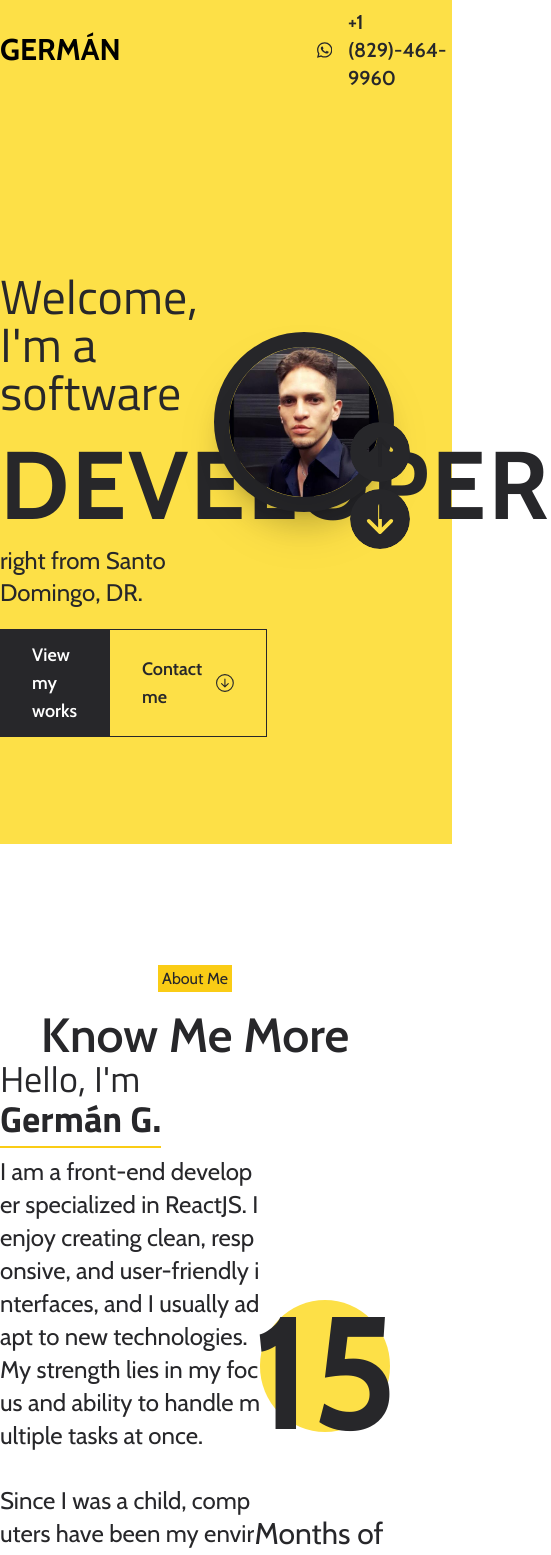
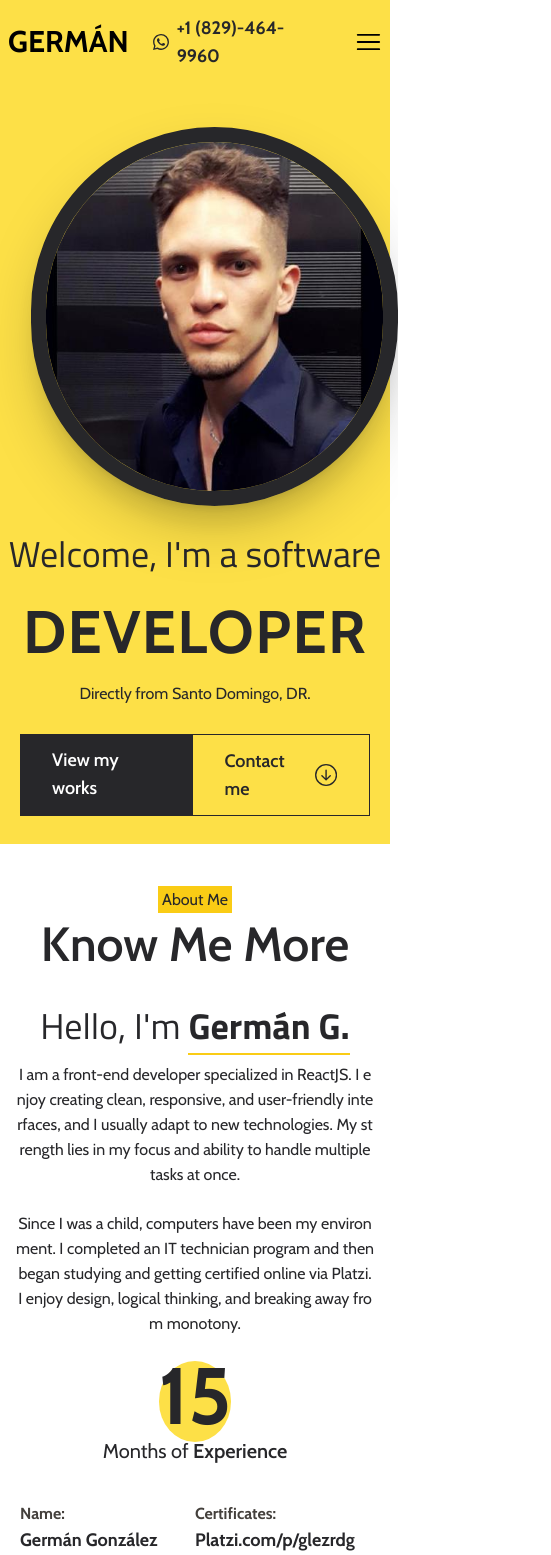
Before and after one commit to glezrdg/portfolio, a React (Vite) app: page / in a window 390 px wide. Shown: the top 1555 px of the page, 551 px wide, since content can reach past the window. Built offline with nearby package versions, Linux system fonts and the light colour scheme.

Commit message:
portfolio almost finished

```diff
--- a/src/components/Header.jsx
+++ b/src/components/Header.jsx
@@ -42,11 +42,11 @@ function Header({ children }) {
       path: "#summary",
     },
     {
-      position: 4183.890625,
+      position: 4378.5,
       path: "#portfolio",
     },
     {
-      position: 5156.890625,
+      position: 5351.5,
       path: "#contact",
     },
   ];
@@ -81,29 +81,29 @@ function Header({ children }) {
   return (
     <div>
       <header
-        className={`flex items-center transition-all fixed z-10 h-[7vh] left-0 right-0 top-0 cursor-pointer ${
+        className={`flex items-center transition-all fixed z-10 xl:h-[7vh] lg:h-[10vh] md:h-[10vh] max-sm:h-[10vh] left-0 right-0 top-0 cursor-pointer   max-sm:w-full ${
           scrollNav ? "bg-white shadow-md" : "bg-transparent"
         }`}
       >
         <nav
-          className={`w-[100vw] md:w-[68vw] m-auto flex items-center justify-between web-font`}
+          className={`w-[100vw] xl:w-[68vw] xl:m-auto  md:mx-10 lg:mx-10 flex items-center justify-between web-font max-sm:w-full max-sm:px-2 `}
         >
           <h2 className="text-3xl  font-bold">
             <a href="#home">GERMÁN </a>
           </h2>
-          <div className="flex items-center justify-between text-xl  w-1/4 ">
+          <div className="flex items-center justify-between text-xl  xl:w-1/4 md:w-2/3 lg:w-1/3 max-sm:w-full  ">
             <a
-              className="flex items-center mr-5 font-semibold  text-zinc-800  px-6 py-2 hover:scale-105 transition-all "
+              className="flex items-center mr-5 font-semibold  text-zinc-800  px-6 py-2 hover:scale-105 transition-all max-sm:text-lg max-sm:font-bold "
               href="https://wa.me/+18294649960"
             >
-              <BsWhatsapp className="mr-4 text-2xl" />
+              <BsWhatsapp className="mr-4 max-sm:mr-2 " />
               <p>+1 (829)-464-9960</p>
             </a>
 
-            <RxHamburgerMenu className="text-4xl " />
+            <RxHamburgerMenu className="text-4xl max-sm:text-3xl" />
           </div>
         </nav>
-        <div className="fixed  w-[5vw] h-[15vh]  flex flex-col justify-between items-center top-[50%] right-0 z-50 cursor-pointer">
+        <div className="fixed md:hidden lg:hidden w-[5vw] h-[15vh]  xl:flex flex-col justify-between items-center top-[50%] right-0 z-50 cursor-pointer max-sm:hidden">
           <div onClick={() => ScrollToScreen("up")} className="">
             <BsFillArrowUpCircleFill className=" text-6xl text-zinc-800 hover:scale-110 hover:bg-red-500 rounded-full m-0 p-0 transition-all" />
           </div>
@@ -112,8 +112,8 @@ function Header({ children }) {
           </div>
         </div>
       </header>
-      <main className="xl:w-[68vw] h-[100vh] m-auto text-zinc-800  relative">
-        <div className="absolute top-0 bottom-0 -right-[16vw] -z-10 -left-[16vw] bg-yellow-300 "></div>
+      <main className="xl:w-[68vw] lg:w-[100vw] md:w-[100vw] max-sm:w-[100vw] bg-yellow-300 h-[100vh] m-auto max-sm:m-0 text-zinc-800  relative">
+        <div className="absolute top-0 bottom-0 -right-[16vw] xl:flex lg:hidden md:hidden -z-10 -left-[16vw] bg-yellow-300 max-sm:hidden "></div>
 
         {children}
       </main>
--- a/src/index.css
+++ b/src/index.css
@@ -51,6 +51,26 @@ html{
   font-size: 10rem;
   font-weight: 700;
 }
+
+
+@media (max-width: 1024px) {
+  .redondo{
+    position: absolute;
+    z-index: -1;
+    top: 25%;
+    right: 0;
+    left: 0;
+    bottom: 0;
+    width: 100%;
+    height: 80%;
+    border-radius: 100%;
+  }
+  .redondo-num{
+    font-size: 5rem;
+
+  }
+}
+
 .transition{
   transition-property: all;
   transition-timing-function: cubic-bezier(0.4, 0, 0.2, 1);
@@ -63,7 +83,9 @@ html{
 
 .figure {
   position: relative;
-
+  /* animation-name: difuminado;
+  animation-duration: 3s;
+  animation-iteration-count: infinite; */
 }
 
 .image {
@@ -81,6 +103,7 @@ html{
   width: 100%;
   opacity: 0;
 
+
   background: rgba(0, 0, 0, 0.5);
   backdrop-filter: blur(5px);
   transition-property: all;
@@ -88,6 +111,14 @@ html{
   transition-duration: 300ms;
   user-select: none;
 
+}
+@media (max-width:1024px) {
+  .overlay{
+    animation-name: difuminado;
+    animation-duration: 10s;
+    animation-iteration-count: infinite;
+    animation-delay: 3s;
+  }
 }
 .figure:hover{
   --tw-scale-x: 1.05;
@@ -101,6 +132,18 @@ html{
 .figure:hover .overlay {
   opacity: 1;
 
+}
+
+
+/* animations */
+@keyframes difuminado {
+  0% { opacity: 0; }
+  40% {
+    opacity: 1  ;
+
+   }
+   60%{opacity: 1;}
+   100% {opacity:0;}
 }
 
 .text {
--- a/src/pages/about-me.jsx
+++ b/src/pages/about-me.jsx
@@ -4,22 +4,24 @@ const About = () => {
   return (
     <section
       id="about"
-      className=" h-[100vh]  flex flex-col items-center justify-center "
+      className=" h-[100vh] lg:h-[100vh] md:h-[120vh] max-sm:h-full    flex flex-col items-center justify-center  "
     >
-      <div className="text-center ">
+      <div className="text-center   xl:h-[10vh] ">
         <span className="bg-yellow-400  p-1">About Me</span>
-        <h2 className="text-5xl font-semibold mt-5">Know Me More</h2>
+        <h2 className="text-5xl max-sm:mt-2  font-semibold xl:mt-5 lg:mt-2 md:mt-0 ">
+          Know Me More
+        </h2>
       </div>
-      <div className=" h-3/5 flex flex-col justify-evenly items-center ">
-        <div className="flex w-full ">
-          <div className="w-2/3   ">
+      <div className=" xl:h-3/5  h-4/5 flex flex-col justify-evenly items-center ">
+        <div className="flex xl:flex-row xl:w-full lg:flex-col lg:justify-evenly lg:items-center md:flex-col md:justify-evenly md:items-center max-sm:flex-col max-sm:items-center ">
+          <div className="xl:w-2/3 xl:m-0 lg:w-3/5   md:w-[80vw] max-sm:w-full  max-sm:text-center max-sm:px-4">
             <h1 className="text-4xl web-font">
               Hello, I'm{" "}
               <span className="font-bold border-b-2 border-yellow-400 web-font  underline-offset-8 ">
                 Germán G.
               </span>
             </h1>
-            <p className="text-2xl w-full mt-4 web-font break-all ">
+            <p className="xl:text-2xl lg:text-xl md:text-xl w-full mt-4 web-font break-all ">
               <span>
                 I am a front-end developer specialized in ReactJS. I enjoy
                 creating clean, responsive, and user-friendly interfaces, and I
@@ -51,39 +53,43 @@ const About = () => {
               </span> */}
             </p>
           </div>
-          <div className="flex flex-col justify-center items-center  w-1/3">
-            <div className="relative mb-2 ">
+          <div className="flex flex-col justify-center items-center  w-1/3 max-sm:w-1/2">
+            <div className="relative xl:mb-2 xl:h-auto lg:mb-0 lg:h-[12vh] md:h-[12vh] max-sm:h-[12vh] ">
               <div className="  redondo  bg-yellow-300"></div>
-              <h1 className="redondo-num">15</h1>
+              <h1 className="redondo-num ">15</h1>
             </div>
-            <h1 className="text-3xl mt-4">
-              Months of <span className="font-semibold">Experiance</span>
+            <h1 className="xl:text-3xl lg:text-xl max-sm:text-xl max-sm:text-center max-sm:w-full   xl:mt-4 lg:mt-0">
+              Months of <span className="font-semibold">Experience</span>
             </h1>
           </div>
         </div>
-        <div className="grid grid-cols-4 w-full font-bold">
+        <div className="grid xl:grid-cols-4 xl:place-items-start lg:grid-cols-2 lg:gap-3 lg:place-items-center md:grid-cols-2 md:gap-3 md:place-items-center w-full font-bold max-sm:grid-cols-2 max-sm:px-5">
           <div>
             <span className="text-stone-700">Name:</span>
-            <h2 className="text-2xl font-bold">Germán González</h2>
+            <h2 className="text-2xl max-sm:text-lg font-bold">
+              Germán González
+            </h2>
           </div>
           <div className="flex flex-col">
             <span className="text-stone-700">Certificates:</span>
             <a
               href="https://platzi.com/p/glezrdg"
-              className="text-2xl font-bold hover:scale-105 transition-all"
+              className="text-2xl max-sm:text-lg font-bold hover:scale-105 transition-all"
             >
               Platzi.com/p/glezrdg
             </a>
           </div>
           <div>
             <span className="text-stone-700">E-mail:</span>
-            <h2 className="text-2xl font-bold select-text">
+            <h2 className="text-2xl max-sm:text-lg font-bold select-text">
               Glezrdg@gmail.com
             </h2>
           </div>
           <div>
             <span className="text-stone-700">From:</span>
-            <h2 className="text-2xl font-bold">Santo Domingo, DR</h2>
+            <h2 className="text-2xl max-sm:text-lg font-bold">
+              Santo Domingo, DR
+            </h2>
           </div>
         </div>
       </div>
--- a/src/pages/home.jsx
+++ b/src/pages/home.jsx
@@ -5,19 +5,23 @@ const Home = () => {
   return (
     <section
       id="home"
-      className="h-[100vh]   flex justify-center items-center cursor-pointer"
+      className="h-[100vh] flex  xl:flex-row  lg:flex-col-reverse md:flex-col-reverse max-sm:flex-col-reverse justify-center items-center cursor-pointer max-sm:justify-start max-sm:w-[100vw] "
     >
-      <div className="w-1/2 h-2/5  flex flex-col justify-evenly py-5">
-        <h2 className="text-5xl  web-font ">Welcome, I'm a software</h2>
-        <h1 className="text-8xl font-bold mb-3 mt-5 tracking-wide	">
+      <div className="w-1/2 lg:h-1/2 xl:h-2/5 flex flex-col xl:items-start lg:items-center max-sm:w-full max-sm:h-2/5     max-sm:items-center  justify-evenly py-5">
+        <h2 className="xl:text-5xl md:text-4xl lg:text-4xl max-sm:text-4xl lg:text-center web-font ">
+          Welcome, I'm a software
+        </h2>
+        <h1 className="xl:text-8xl lg:text-6xl md:text-6xl font-bold mb-3 mt-5 tracking-wide	max-sm:text-6xl">
           {" "}
           DEVELOPER
         </h1>
-        <p className="text-2xl mb-5">right from Santo Domingo, DR. </p>
-        <div className="flex w-3/5 justify-between text-lg font-semibold ">
+        <p className="xl:text-2xl lg:text-xl md:text-xl mb-5">
+          Directly from Santo Domingo, DR.{" "}
+        </p>
+        <div className="flex xl:w-3/5 lg:w-4/5 max-sm:w-full max-sm:px-5 justify-between text-lg font-semibold ">
           <a
             href="#portfolio"
-            className="px-8 py-3 bg-zinc-800 text-white  hover:bg-zinc-200 hover:text-zinc-800 transition"
+            className="px-8 py-3  bg-zinc-800 text-white  hover:bg-zinc-200 hover:text-zinc-800 transition"
           >
             View my works{" "}
           </a>
@@ -29,14 +33,12 @@ const Home = () => {
           </a>
         </div>
       </div>
-      <div className="grid  place-items-center pl-[6vw]  w-1/2 relative">
-        <figure className="-m-1 -p-1 rounded-full border-[15px] border-zinc-800 shadow-xl ">
-          <img
-            src="./layel.jpg"
-            className=" h-full rounded-full drop-shadow-2xl  "
-            alt=""
-          />
-        </figure>
+      <div className="grid   place-items-center xl:place-items-end pl-[6vw]  lg:pl-0 lg:mt-28 w-1/2 relative  max-sm:w-full  max-sm:place-items-start  ">
+        <img
+          src="./layel.jpg"
+          className="lg:h-[50vh] max-sm:h-[45vh] h-full rounded-full max-sm:ml-2 drop-shadow-2xl border-[15px] border-zinc-800 shadow-xl xl:mr-5 xl:mb-[10vh] "
+          alt=""
+        />
       </div>
     </section>
   );
```
Also changed, not shown: src/pages/contact.jsx (+16 -13 lines), src/pages/portfolio.jsx (+5 -5 lines), src/pages/skills.jsx (+7 -7 lines), src/pages/summary.jsx (+17 -11 lines).
